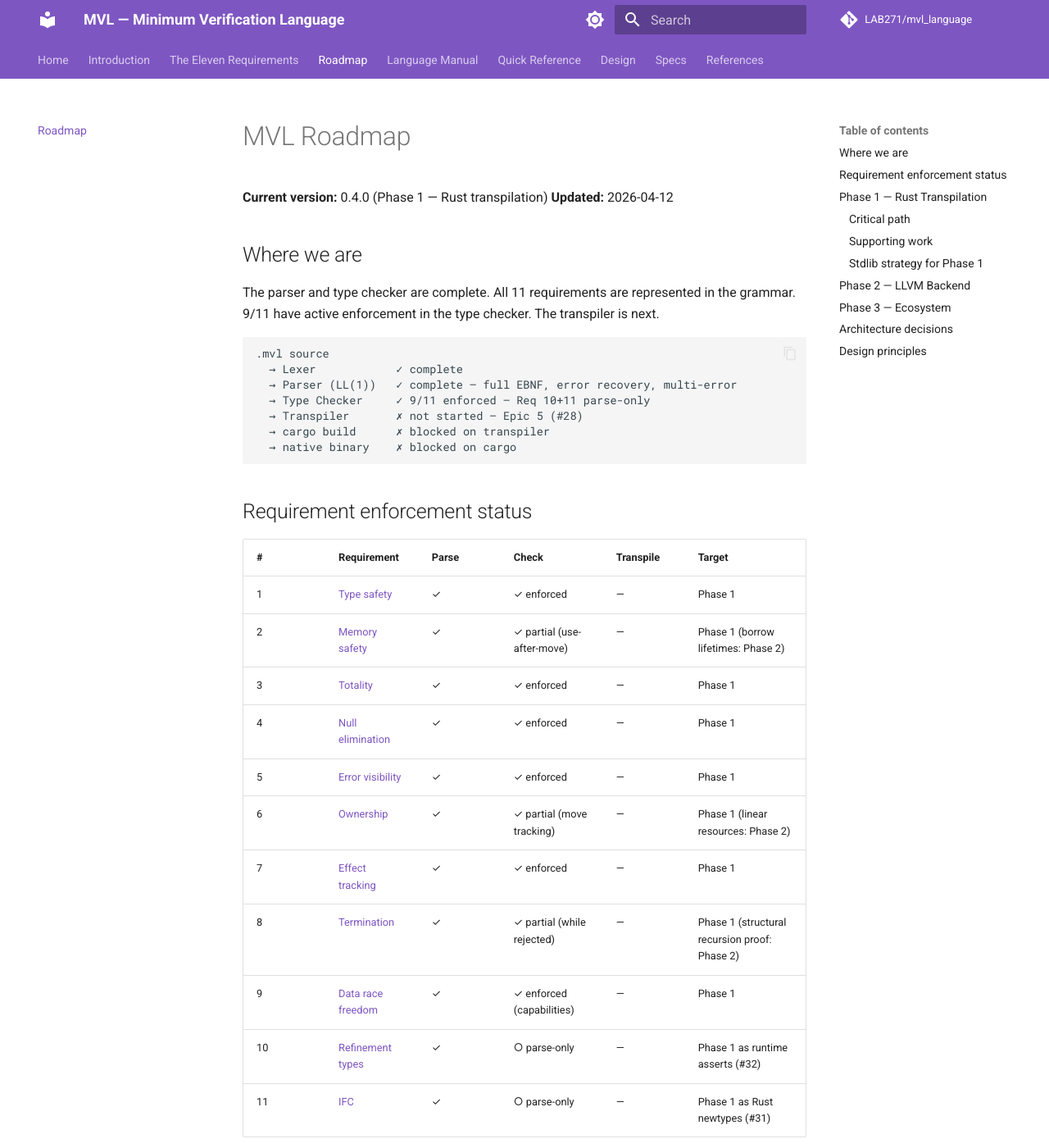
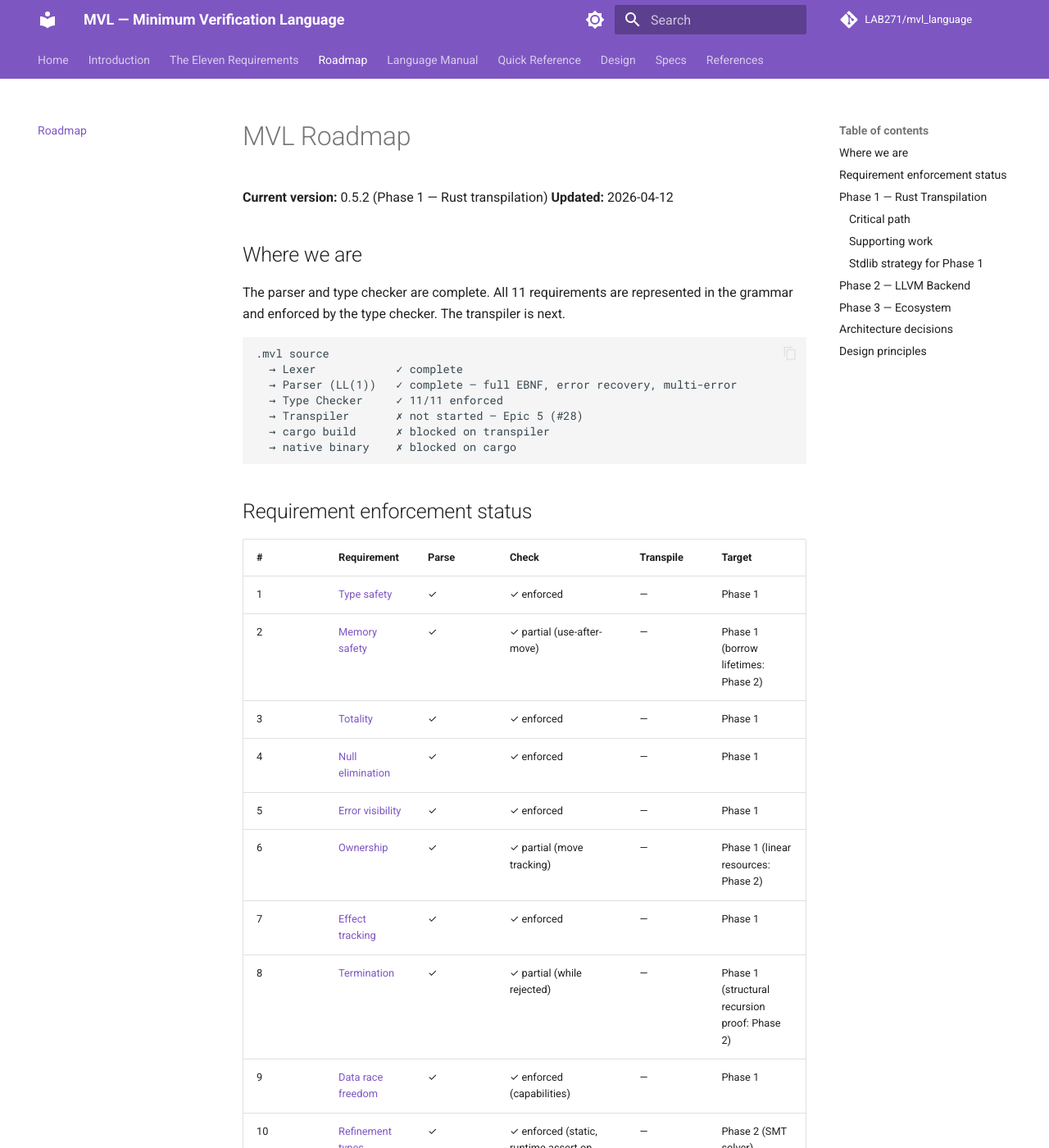
Before and after one commit to mvl-lang/mvl, an MkDocs documentation site: the page built from docs/roadmap.md, in a window 1280 px wide and 1400 px high. Shown: the whole window at 82% size. Built offline with MkDocs 1.6.1 and Material for MkDocs 9.7.7, drawn with Linux system fonts in a browser that asks for light colours; comment, search, counter and statistics services are not loaded; some of the changed text lies outside the part shown.

Commit message:
fix: update docs to reflect 11/11 enforced and Rust = 6 not 7
- introduction.md: Rust scores six (not seven) — no effect system in Rust.
  The five MVL adds: effect tracking, termination, race freedom, refinements, IFC.
- roadmap.md: bump version to v0.5.2, mark 11/11 enforced (Reqs 10+11 were
  promoted from parse-only to enforced when IFC + refinements were implemented)
- adr/0001: update implementation status table to v0.5.2, promote Reqs 10+11
  from parse-only to ✓ enforced, add Rust-covers-6 note

Co-Authored-By: Claude Sonnet 4.6 <noreply@anthropic.com>

````diff
--- a/docs/roadmap.md
+++ b/docs/roadmap.md
@@ -1,17 +1,17 @@
 # MVL Roadmap
 
-**Current version:** 0.4.0 (Phase 1 — Rust transpilation)
+**Current version:** 0.5.2 (Phase 1 — Rust transpilation)
 **Updated:** 2026-04-12
 
 ## Where we are
 
-The parser and type checker are complete. All 11 requirements are represented in the grammar. 9/11 have active enforcement in the type checker. The transpiler is next.
+The parser and type checker are complete. All 11 requirements are represented in the grammar and enforced by the type checker. The transpiler is next.
 
 ```
 .mvl source
   → Lexer            ✓ complete
   → Parser (LL(1))   ✓ complete — full EBNF, error recovery, multi-error
-  → Type Checker     ✓ 9/11 enforced — Req 10+11 parse-only
+  → Type Checker     ✓ 11/11 enforced
   → Transpiler       ✗ not started — Epic 5 (#28)
   → cargo build      ✗ blocked on transpiler
   → native binary    ✗ blocked on cargo
@@ -30,8 +30,8 @@ The parser and type checker are complete. All 11 requirements are represented in
 | 7 | [Effect tracking](requirements.md#req-7) | ✓ | ✓ enforced | — | Phase 1 |
 | 8 | [Termination](requirements.md#req-8) | ✓ | ✓ partial (while rejected) | — | Phase 1 (structural recursion proof: Phase 2) |
 | 9 | [Data race freedom](requirements.md#req-9) | ✓ | ✓ enforced (capabilities) | — | Phase 1 |
-| 10 | [Refinement types](requirements.md#req-10) | ✓ | ○ parse-only | — | Phase 1 as runtime asserts (#32) |
-| 11 | [IFC](requirements.md#req-11) | ✓ | ○ parse-only | — | Phase 1 as Rust newtypes (#31) |
+| 10 | [Refinement types](requirements.md#req-10) | ✓ | ✓ enforced (static, runtime assert on call-site) | — | Phase 2 (SMT solver) |
+| 11 | [IFC](requirements.md#req-11) | ✓ | ✓ enforced (lattice, declassify/sanitize) | — | Phase 2 (full flow analysis) |
 
 ## Phase 1 — Rust Transpilation
 
````
Also changed, not shown: .openspec/adr/0001-eleven-requirements.md (+12 -8 lines), docs/introduction.md (+1 -1 lines).
